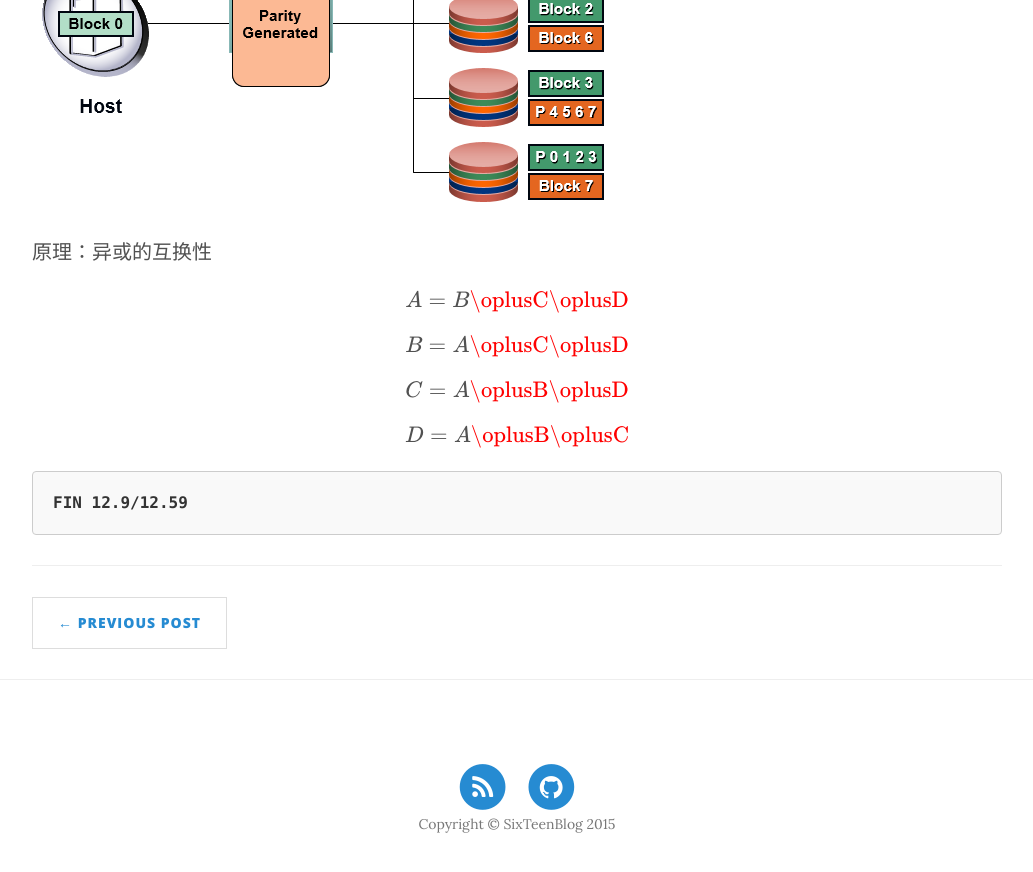
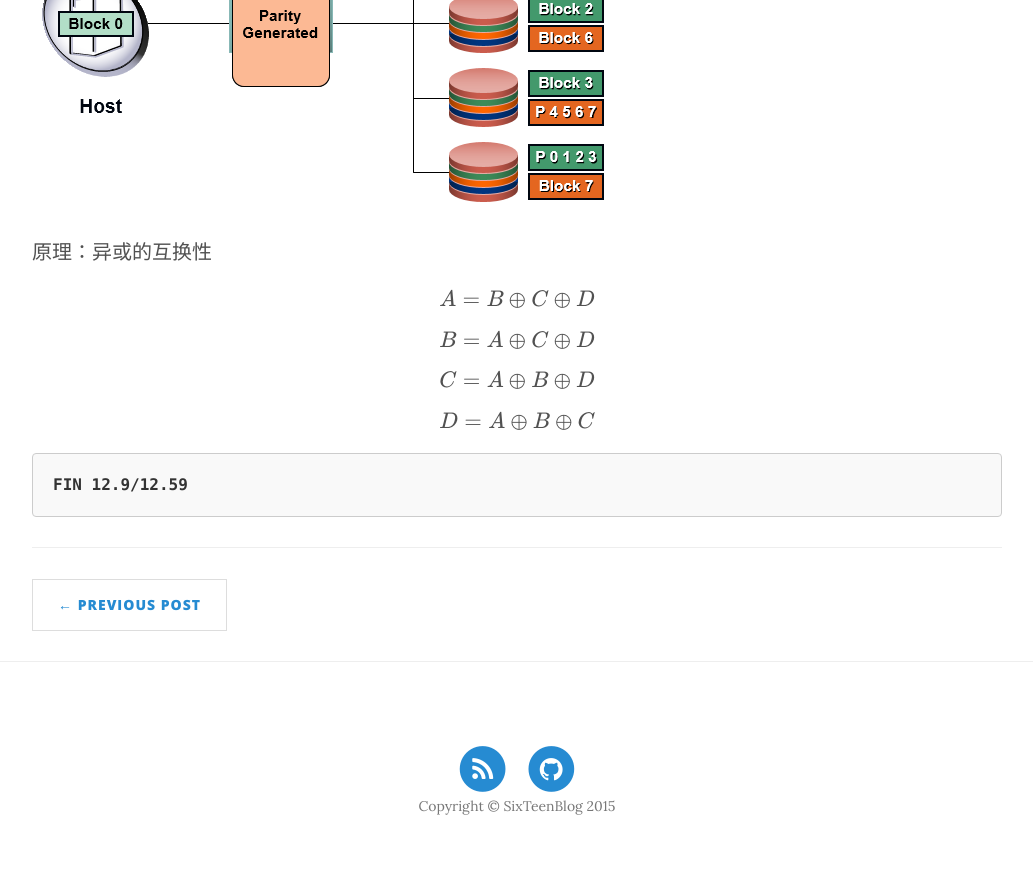
Before and after one commit to 16sixteen/16sixteen.github.io, a Jekyll site: the page built from _posts/2015-11-24-raid-arrays.markdown, in a window 1280 px wide and 900 px high, scrolled down 3985 px. Shown: the top 872 px of the window, without its empty margins (123-1156 px from the left). Built offline with Jekyll 4.4.1, drawn with Linux system fonts in a browser that asks for light colours; nearby versions of some CDN libraries; formulas are drawn with MathJax 3; comment, search, counter and statistics services are not loaded.

Commit message:
raid exp

```diff
--- a/_posts/2015-11-24-raid-arrays.markdown
+++ b/_posts/2015-11-24-raid-arrays.markdown
@@ -10,7 +10,7 @@ header-img: "img/solvingReport.jpg"
 published:   true
 ---
 
-<a href="#01">raid0</a> <a href="#02">raid1</a> <a href="#03">raid0+1</a> <a href="#04">raid1+0</a><a href="#05">raid5</a>
+<a href="#01">raid0</a> <a href="#02">raid1</a> <a href="#03">raid0+1</a> <a href="#04">raid1+0</a> <a href="#05">raid5</a>
 
 ----
 
@@ -61,12 +61,12 @@ RAID1所做的就是对磁盘做镜像(mirroring),从事实现对磁盘损坏时
 
 原理：异或的互换性
 
-$$ A = B\oplusC\oplusD $$
+$$ A = B \oplus C \oplus D $$
 
-$$ B = A\oplusC\oplusD $$
+$$ B = A \oplus C \oplus D $$
 
-$$ C = A\oplusB\oplusD $$
+$$ C = A \oplus B \oplus D $$
 
-$$ D = A\oplusB\oplusC $$
+$$ D = A \oplus B \oplus C $$
 
     FIN 12.9/12.59
```
